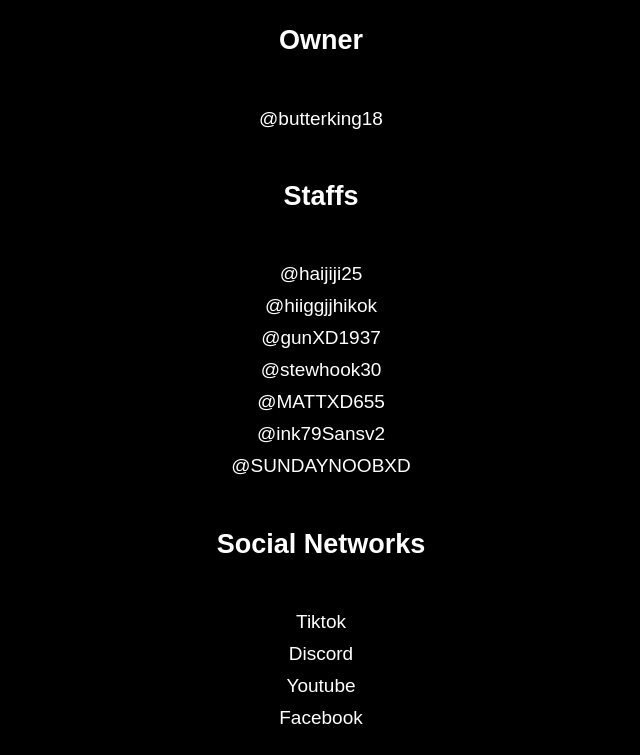
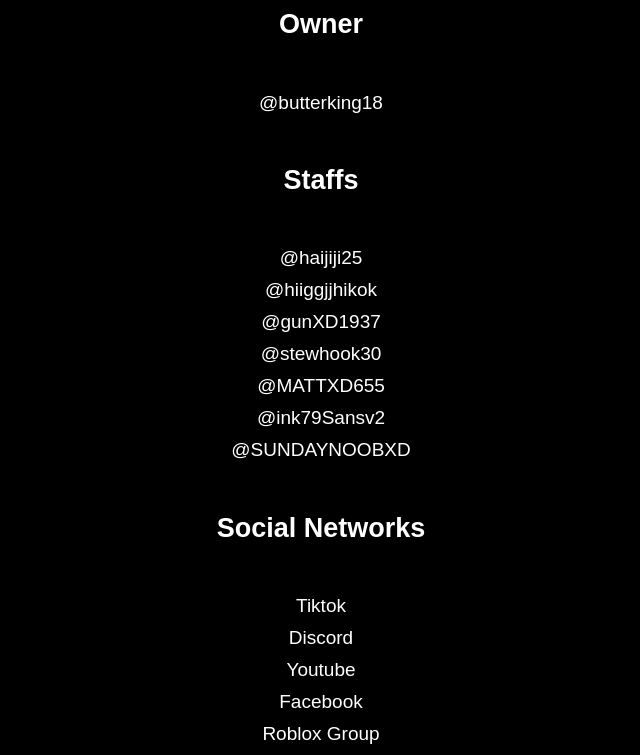
Before and after one commit to PHE-ON-TOP/PHE-Detail, a plain HTML site: page index.html in a window 1280 px wide. Shown: the part 63-818 px from the top of the page, without its empty margins (319-959 px from the left). Drawn offline with Linux system fonts and the light colour scheme.

Commit message:
index.html

```diff
--- a/index.html
+++ b/index.html
@@ -94,6 +94,7 @@
         <li><a href="https://discord.gg/phoomphat">Discord</a></li>
         <li><a href="https://www.youtube.com/@Ph00mphAt_n">Youtube</a></li>
         <li><a href="https://www.facebook.com/profile.php?id=100036046837876&mibextid=ZbWKwL">Facebook</a></li>
+        <li><a href="https://www.roblox.com/groups/34907746/PHE-Group">Roblox Group</a></li>
     </ul>
 </body>
 </html>
```
